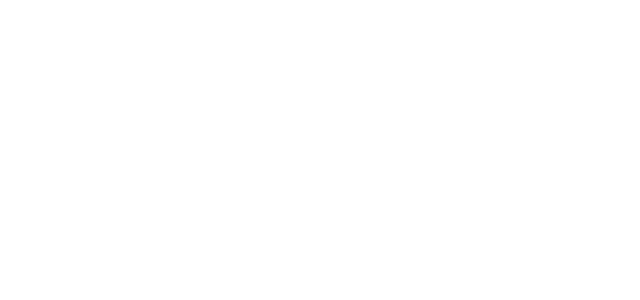
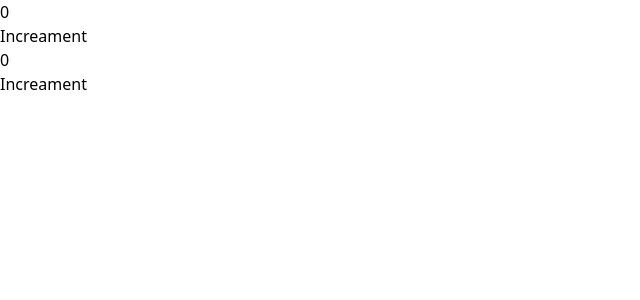
Before and after one commit to ahmedashfaq850/React-js, a React (Vite) app: page /react-signal in a window 1280 px wide. Before the commit this address had no page. Shown: the top 300 px of the page, without its empty margins (0-640 px from the left). Built offline with nearby package versions, Linux system fonts and the light colour scheme.

Commit message:
add useSignal COmponent

```diff
--- a/package.json
+++ b/package.json
@@ -10,6 +10,7 @@
     "preview": "vite preview"
   },
   "dependencies": {
+    "@preact/signals-react": "^2.0.0",
     "react": "^18.2.0",
     "react-dom": "^18.2.0",
     "react-router-dom": "^6.21.3",
--- a/src/App.tsx
+++ b/src/App.tsx
@@ -2,14 +2,24 @@ import DataFetchingMethods from "./components/DataFetchingMethods";
 import { Routes, Route } from "react-router-dom";
 import SingleProduct from "./components/SingleProduct";
 import CircleClickGame from "./components/CircleClickGame";
+import ColorGenerator from "./components/ColorGenerator";
+import OtpScreen from "./components/OtpScreen";
+import Toastify from "./components/Toastify";
+import ReactSignal from "./components/ReactSignal";
 
 const App = () => {
   return (
-    <div className="h-full" /* className="flex items-center justify-center h-full flex-col" */>
+    <div
+      className="h-full" /* className="flex items-center justify-center h-full flex-col" */
+    >
       <Routes>
-        <Route path="/" element={<CircleClickGame />} />
+        <Route path="/Circlegame" element={<CircleClickGame />} />
         <Route path="/products" element={<DataFetchingMethods />} />
         <Route path="/products/:id" element={<SingleProduct />} />
+        <Route path="/colorgenerator" element={<ColorGenerator />} />
+        <Route path="/optscreen" element={<OtpScreen />} />
+        <Route path="/toastify" element={<Toastify />} />
+        <Route path="/react-signal" element={<ReactSignal />} />
       </Routes>
     </div>
   );
--- /dev/null
+++ b/src/components/ReactSignal.tsx
@@ -0,0 +1,23 @@
+import { useSignal } from "@preact/signals-react";
+import { useState } from "react";
+
+const ReactSignal = () => {
+  const count = useSignal(0);
+
+
+  const [state, setState] = useState(0);
+  console.log("rendering ReactSignal");
+  console.log("rendering useState");
+
+  return (
+    <div className="">
+      <p>{count}</p>
+      <button onClick={() => count.value++}>Increament</button>
+
+      <p>{state}</p>
+      <button onClick={() => setState((prev) => prev + 1)}>Increament</button>
+    </div>
+  );
+};
+
+export default ReactSignal;
```
Also changed, not shown: 1 other file (tests, documents, lock files or other folders).
